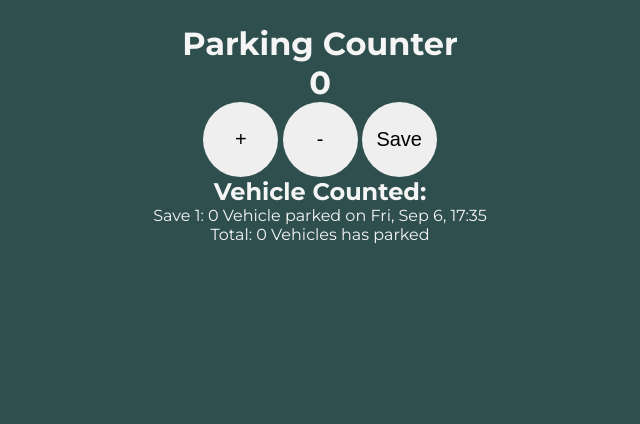
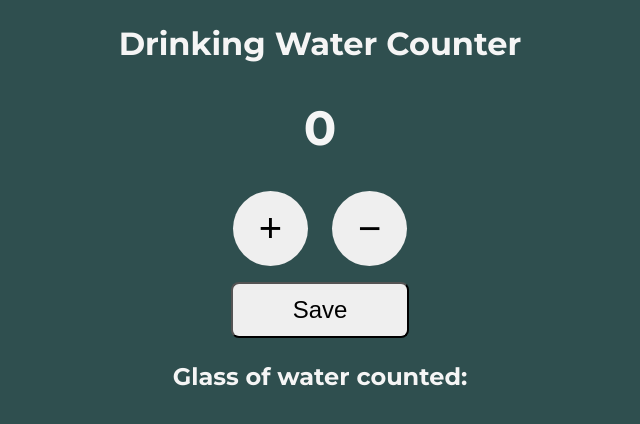
Before and after one commit to ayangjibrut/counter-v2, a plain HTML site: page index.html in a window 1280 px wide. Both pictures are taken after a click on the button "Save". Shown: the whole page, without its empty margins (320-960 px from the left). Drawn offline with Linux system fonts and the light colour scheme.

Commit message:
Update
change app name, add some styling

```diff
--- a/index.html
+++ b/index.html
@@ -7,20 +7,22 @@
     <link rel="preconnect" href="https://fonts.gstatic.com" crossorigin>
     <link href="https://fonts.googleapis.com/css2?family=Montserrat:ital,wght@0,100..900;1,100..900&display=swap" rel="stylesheet">
     <link rel="stylesheet" href="./style.css" />
-    <title>Counter for Things</title>
+    <title>Drinking Water Counter</title>
 </head>
 <body>
     <div class="container">
         <header>
-            <h1>Parking Counter</h1>
+            <h1>Drinking Water Counter</h1>
         </header>
 
         <main>
             <h1 id="count-value">0</h1>
-            <button id="plus-btn" onclick="increment()">+</button>
-            <button id="minus-btn" onclick="decrement()">-</button>
+            <div>
+                <button id="plus-btn" onclick="increment()">+</button>
+                <button id="minus-btn" onclick="decrement()">−</button>
+            </div>
             <button id="save-btn" onclick="save()">Save</button>
-            <h2>Vehicle Counted:</h2>
+            <h2>Glass of water counted:</h2>
             <div id="saved-value"></div>
             <div id="total-value"></div>
         </main>
--- a/script.js
+++ b/script.js
@@ -22,30 +22,34 @@ function getFormattedDateTime() {
     const now = new Date();
 
     const options = {
-      weekday: 'short',
-      month: 'short',
-      day: 'numeric',
+    //   weekday: 'short',
+    //   month: 'short',
+    //   day: 'numeric',
       hour: 'numeric',
       minute: 'numeric',
-      hour12: false
+      hour12: true
     }
 
     return now.toLocaleString('en-US', options)
 }
 
 function save() {
+    if (count < 1) {
+        return false
+    }
+
     let countedFor = count
     totalCount += countedFor
-    let counts = (count > 1) ? "Vehicles" : "Vehicle"
+    let counts = (count > 1) ? "Glasses" : "Glass"
 
     const formattedDateTime = getFormattedDateTime()
 
     saveEl.innerHTML += `
         <div>
-            <p>Save ${saveState++}: ${countedFor} ${counts} parked on ${formattedDateTime}</p>
+            <p>Drink <strong>${countedFor}</strong> ${counts} of water at ${formattedDateTime}</p>
         </div>
     `
     count = 0
     countEl.textContent = count
-    totalEl.textContent = "Total: " + totalCount + " Vehicles has parked"
+    totalEl.textContent = "I have drink " + totalCount + " glasses of water today!"
 }
--- a/style.css
+++ b/style.css
@@ -17,10 +17,31 @@ body {
     margin: auto;
 }
 
+#count-value {
+    margin: .75em 0 .5em;
+    font-size: 3em;
+}
+
 button {
+    margin: .25em;
+}
+
+#plus-btn, #minus-btn {
+    font-size: 2.5em;
     width: 75px;
     height: 75px;
     border: none;
     border-radius: 50%;
-    font-size: 1.25em;
+    /* margin-top: .5em; */
 }
+
+#save-btn {
+    padding: .5em 2.5em;
+    border-radius: 8px;
+    font-size: 1.5em;
+    margin-bottom: 1em;
+}
+
+#saved-value {
+    margin: .75em;
+}
```
